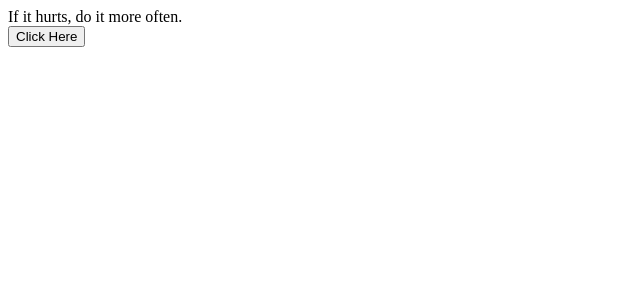
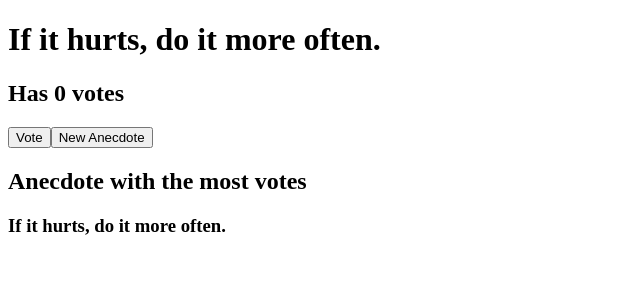
Before and after one commit to notjoshsaylor/fullstack_part1, a React (Create React App) app: page / in a window 1280 px wide. Shown: the top 300 px of the page, without its empty margins (0-640 px from the left). Built offline with nearby package versions, Linux system fonts and the light colour scheme; the HTML template or start-up script is replaced by a standard one.

Commit message:
full stack open ex. 1.14

```diff
--- a/src/App.js
+++ b/src/App.js
@@ -1,6 +1,7 @@
 import {useState} from "react"
 
 const App = () => {
+
   const anecdotes = [
     'If it hurts, do it more often.',
     'Adding manpower to a late software project makes it later!',
@@ -11,19 +12,47 @@ const App = () => {
     'Programming without an extremely heavy use of console.log is same as if a doctor would refuse to use x-rays or blood tests when diagnosing patients.'
   ]
 
+  const [selected, setSelected] = useState(0)
+
+  const [points, setPoints] = useState({
+    0:0,
+    1:0,
+    2:0,
+    3:0,
+    4:0,
+    5:0
+  })
+
+  const [maxVote, setMaxVote] = useState(0)
 
   const handleClick = () => {
-    const getRandom = Math.floor(Math.random() * anecdotes.length)
+    const getRandom = Math.floor(Math.random() * anecdotes.length) +1
     setSelected(getRandom)
     }
 
-  const [selected, setSelected] = useState(0)
+    const handleVote = () => {
+      setPoints({...points, [selected]: points[selected] += 1})
+      mostVotes()
+    }
+    const mostVotes = () => {
+      let max = 0
+
+      for(const point in points){
+        if(points[point] > max){
+          max = points[point]
+          setMaxVote(point)
+        }
+      }
+    }
 
   return (
     <div>
-      {anecdotes[selected]}
-      <br></br>
-      <button onClick={handleClick}>Click Here</button>
+      <h1>{anecdotes[selected]}</h1>
+      <h2>Has {points[selected]} votes</h2>
+      <button onClick={handleVote}>Vote</button>
+      <button onClick={handleClick}>New Anecdote</button>
+      <h2>Anecdote with the most votes</h2>
+      <h3>{anecdotes[maxVote]}</h3>
     </div>
   )
 }
```
